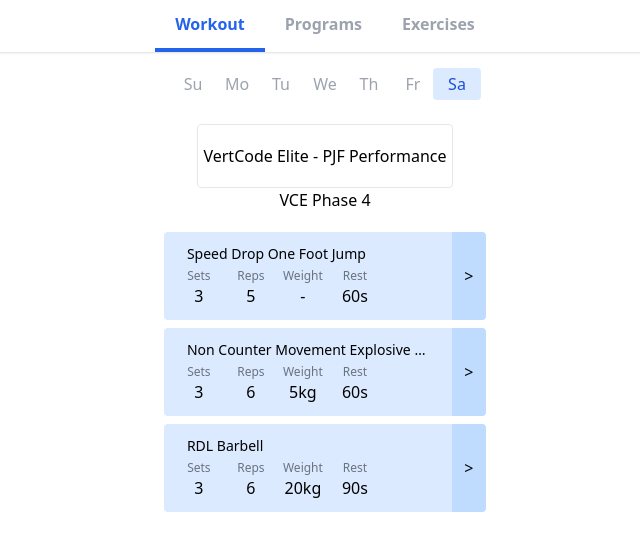
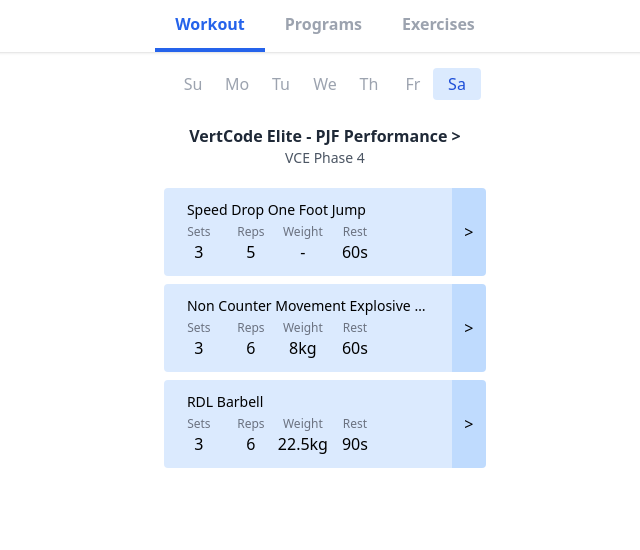
Before and after one commit to lauyuda/workout-tracker, a Next.js app: page / in a window 1280 px wide. Shown: the top 550 px of the page, without its empty margins (315-955 px from the left). Built offline with nearby package versions, Linux system fonts and the light colour scheme.

Commit message:
UI updates

```diff
--- a/src/data/splits/splits.json
+++ b/src/data/splits/splits.json
@@ -259,7 +259,7 @@
           "exercise": 16,
           "sets": 3,
           "reps": 6,
-          "weight": 5,
+          "weight": 8,
           "time": null,
           "rest": 60,
           "superset": []
@@ -268,7 +268,7 @@
           "exercise": 17,
           "sets": 3,
           "reps": 6,
-          "weight": 20,
+          "weight": 22.5,
           "time": null,
           "rest": 90,
           "superset": []
--- a/src/modules/exercise/components/exercise.tsx
+++ b/src/modules/exercise/components/exercise.tsx
@@ -1,7 +1,14 @@
 import { useExercisesContext } from '@/modules/data/hooks/exercises-context';
 import { useRouter } from 'next/router';
-import { useState } from 'react';
 import { ExerciseDetails } from './exercise-details';
+
+type Props = {
+  exercise: any;
+  selectedDay?: number | null;
+  isSuperset?: boolean;
+  isFirstSuperset?: boolean;
+  isLastSuperset?: boolean;
+};
 
 export const Exercise = ({
   exercise,
@@ -9,7 +16,7 @@ export const Exercise = ({
   isSuperset = false,
   isFirstSuperset = false,
   isLastSuperset = false,
-}: any) => {
+}: Props) => {
   const router = useRouter();
   const { exercise: exerciseId, id, name, sets, reps, weight, rest } = exercise;
   const { exercises } = useExercisesContext();
@@ -31,14 +38,14 @@ export const Exercise = ({
     <div className={`flex ${isSuperset ? '' : 'rounded'}`}>
       <div
         className={`w-2 ${
-          isSuperset ? 'bg-green-300' : 'bg-blue-100 rounded-l'
+          isSuperset ? 'bg-green-600' : 'bg-blue-100 rounded-l'
         } ${isFirstSuperset ? 'rounded-tl' : ''} ${
           isLastSuperset ? 'rounded-bl' : ''
         }`}
       />
       <div className="w-full flex p-3 bg-blue-100">
         <div className="flex flex-col items-start space-y-1">
-          <div className="max-w-[250px] text-sm text-left truncate pl-1">
+          <div className="w-[250px] text-sm text-left truncate pl-1">
             {exerciseName}
           </div>
           <ExerciseDetails
--- a/src/modules/pages/components/program-page.tsx
+++ b/src/modules/pages/components/program-page.tsx
@@ -23,7 +23,7 @@ export const ProgramPage: NextPage = () => {
     <div>
       <NavBar />
       <div className="h-full flex flex-col items-center justify-center pb-4">
-        <div className="flex justify-center">
+        <div className="w-[350px]">
           <GoBackButton />
         </div>
         <div className="space-y-2">
--- a/src/modules/pages/components/workout.tsx
+++ b/src/modules/pages/components/workout.tsx
@@ -1,3 +1,4 @@
+import { REST_PROGRAM_ID } from '@/modules/split/constants';
 import { useRouter } from 'next/router';
 import { NextPage } from 'next/types';
 import { useState } from 'react';
@@ -39,7 +40,6 @@ const DAYS = [
   Day.SATURDAY,
 ];
 const TODAY = new Date().getDay();
-console.log('new Date().getDay()', new Date().getDay());
 
 export const Workout: NextPage = () => {
   const router = useRouter();
@@ -64,6 +64,9 @@ export const Workout: NextPage = () => {
   const currentSplitSession = workoutSplit?.sessions?.[0];
 
   const navigateToSplit = () => {
+    if (workoutProgram?.id === REST_PROGRAM_ID) {
+      return;
+    }
     router.push({
       pathname: `/program/${workoutProgram?.id}`,
       query: { selectedDay },
@@ -95,12 +98,17 @@ export const Workout: NextPage = () => {
           })}
         </div>
         <button
-          className="w-64 h-16 mt-4 border rounded"
+          className="mt-4 text-gray-800 font-semibold"
           onClick={() => navigateToSplit()}
         >
-          {workoutProgram?.program} - {workoutProgram?.author}
+          <span>{workoutProgram?.program}</span>
+          {workoutProgram?.author && (
+            <span>{` - ${workoutProgram.author} >`}</span>
+          )}
         </button>
-        {Boolean(workoutSplit) && <div>{workoutSplit?.split}</div>}
+        {Boolean(workoutSplit) && (
+          <div className="text-sm text-gray-600">{workoutSplit?.split}</div>
+        )}
         {Boolean(currentSplitSession) && (
           <div className="mt-5 mx-5 space-y-2">
             {currentSplitSession?.map((splitExercise) => {
--- /dev/null
+++ b/src/modules/split/constants.ts
@@ -0,0 +1 @@
+export const REST_PROGRAM_ID = 1;
```
